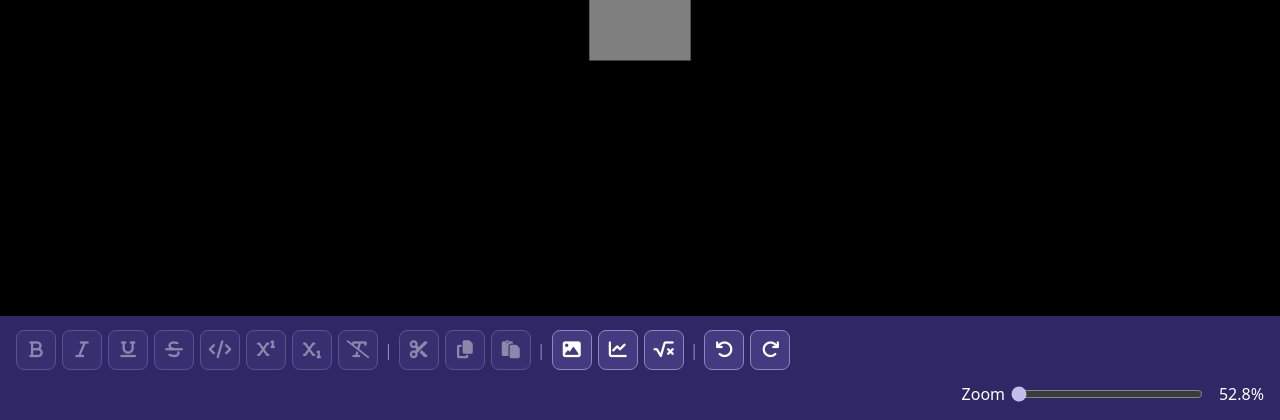
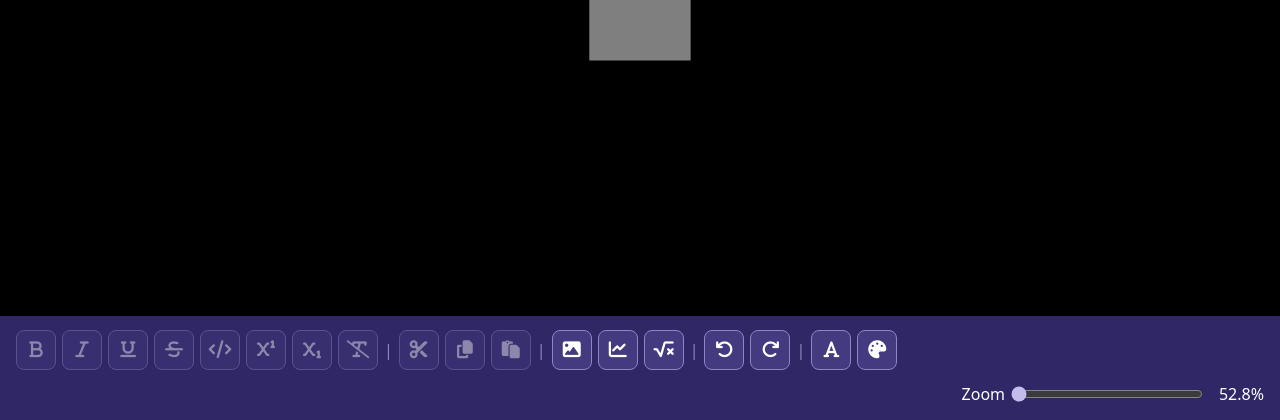
Before and after one commit to bdhowell/PrestoNew, a Python web app: template templates/layouts/arena.html in a window 1280 px wide. Shown: the part 380-800 px from the top of the page. Run offline with Jinja, Linux system fonts and the light colour scheme; the template is opened without the code that fills it, so the values that code supplies are empty; some libraries are stand-ins or nearby versions; some web fonts are replaced.

Commit message:
Added themes and fonts buttons

```diff
--- a/templates/layoutfoot.html
+++ b/templates/layoutfoot.html
@@ -19,7 +19,9 @@
             <button id="chart-line" aria-label="Chart" title="Chart"><i class="fa-solid fa-chart-line"></i></button>
             <button id="square-root-variable" aria-label="Formula" title="Formula"><i class="fa-solid fa-square-root-variable"></i></button>  |
             <button id="undo" aria-label="Undo" title="Undo"><i class="fa-solid fa-arrow-rotate-left"></i></button>
-            <button id="redo" aria-label="Redo" title="Redo"><i class="fa-solid fa-arrow-rotate-right"></i></button>
+            <button id="redo" aria-label="Redo" title="Redo"><i class="fa-solid fa-arrow-rotate-right"></i></button> |
+            <button id="font" aria-label="Font" title="Font"><i class="fa-solid fa-font"></i></button>
+            <button id="theme" aria-label="Theme" title="Theme"><i class="fa-solid fa-palette"></i></button>
             <output id="content-save-status" role="status" aria-live="polite"></output>
         </div>
         <div id="zoom-controls">
```
